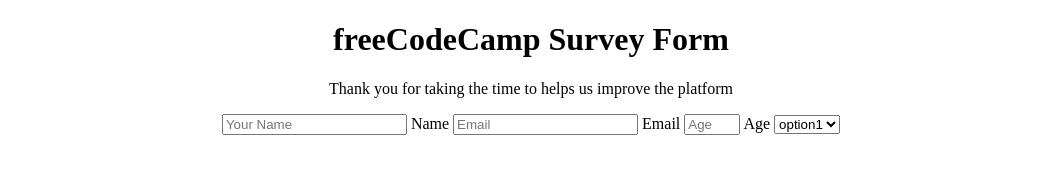
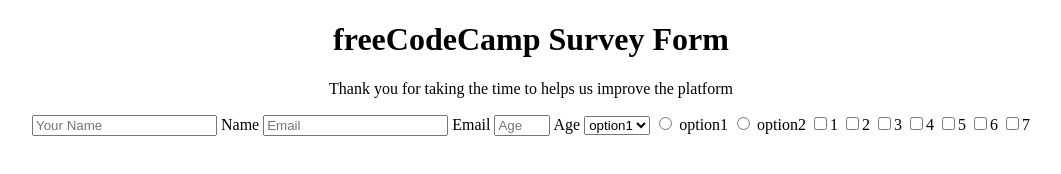
Before and after one commit to matifilimor/microverse-trials-, a plain HTML site: page index.html in a window 1280 px wide. Shown: the whole page, without its empty margins (109-1170 px from the left). Drawn offline with Linux system fonts and the light colour scheme.

Commit message:
added radio and checkbox inputs

```diff
--- a/index.html
+++ b/index.html
@@ -15,8 +15,16 @@
      <input type="text" id="name" required placeholder="Your Name"> <label id="name-label" name="name">Name</label>
      <input required id="email" placeholder="Email" type="email"> <label id="email-label" name="email">Email</label>
      <input placeholder="Age" type="number" id="number" min="18" max="99"> <label id="number-label" name="number">Age</label>
-     <select id="dropdown"><option value="option1">option1</option><option><option value="option2"></option>option2</option> </select>
-
+     <select id="dropdown"><option value="option1">option1</option><option value="option2">option2</option></select>
+     <input id="radio1" type="radio" name="radio-buttons" value="option1"> <label name="radio1">option1</label>
+     <input id="radio2" type="radio" name="radio-buttons" value="option2"> <label name="radio2">option2</label>
+     <input type="checkbox" value="1"><label>1</label>
+     <input type="checkbox" value="2"><label>2</label>
+     <input type="checkbox" value="3"><label>3</label>
+     <input type="checkbox" value="4"><label>4</label>
+     <input type="checkbox" value="5"><label>5</label>
+     <input type="checkbox" value="6"><label>6</label>
+     <input type="checkbox" value="7"><label>7</label>
     </form>
     <!--
 
```
